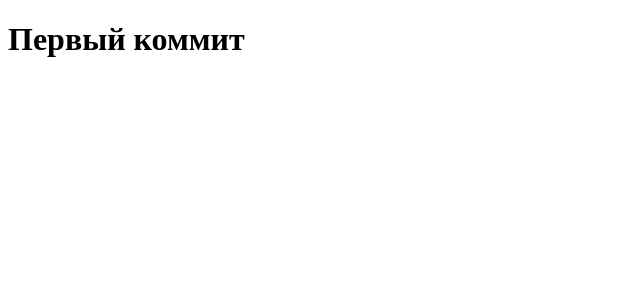
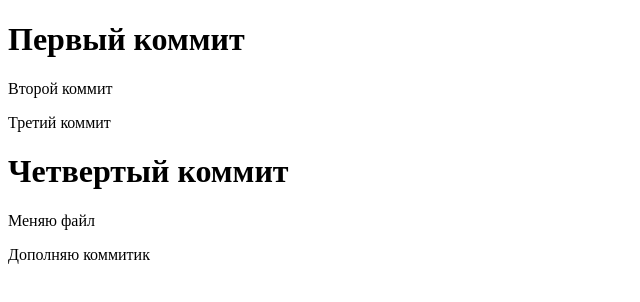
Before and after one commit to whydinni/session, a plain HTML site: page index.html in a window 1280 px wide. Shown: the whole page, without its empty margins (0-640 px from the left). Drawn offline with Linux system fonts and the light colour scheme.

Commit message:
ComInSecondBr

```diff
--- a/index.html
+++ b/index.html
@@ -8,5 +8,10 @@
 </head>
 <body>
     <h1>Первый коммит</h1>
+    <p>Второй коммит</p>
+    <div>Третий коммит</div>
+    <h1>Четвертый коммит</h1>
+    <p>Меняю файл</p>
+    <div>Дополняю коммитик</div>
 </body>
 </html>
```
